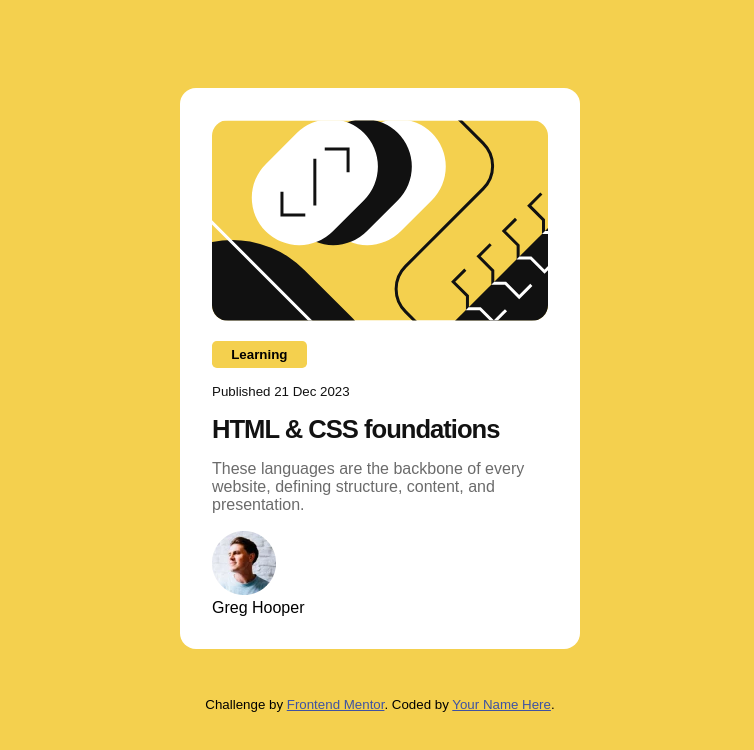
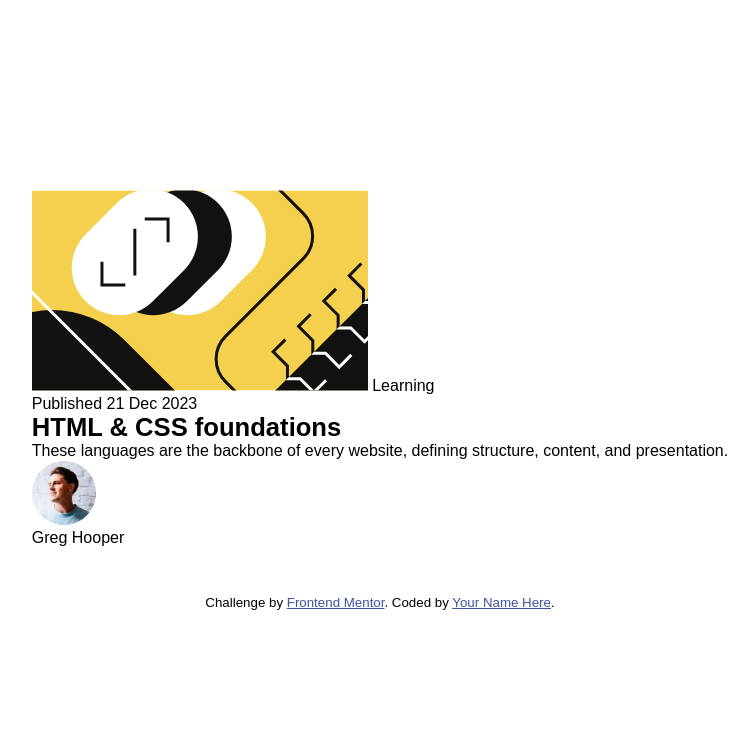
Before and after one commit to SourTik/Blog-preview-card-challenge, a plain HTML site: page index.html in a window 1280 px wide. Shown: the whole page, without its empty margins (260-1014 px from the left). Drawn offline with Linux system fonts and the light colour scheme.

Commit message:
Add global styles

```diff
--- a/style.css
+++ b/style.css
@@ -57,65 +57,24 @@ The designs were created to the following widths:
     --mobile: 23.438rem;
 }
 
-
 body {
-    font-family: 'Figtree', sans-serif;
+    font-family: "Figtree", sans-serif;
+    font-weight: var(--font-weight-normal);
     font-size: var(--text-md);
-    font-weight: var(--font-weight-normal);
-    background-color: var(--yellow);
-    height: 100vh;
     display: flex;
     flex-direction: column;
+    align-items: center;
     justify-content: center;
-    align-items: center;
+    height: 100vh;
 }
-
 
 h1 {
     font-size: var(--text-lg);
     font-weight: var(--font-weight-bold);
 }
 
-
-.card {
-    padding: 2rem;
-    max-width: 25rem;
-    background-color: var(--white);
-    border-radius: 1rem;
-}
-
-.card-image {
-    width: 100%;
-    border-radius: 1rem;
-    margin-bottom: 1rem;
-}
-
-.card-tag {
-    background-color: var(--yellow);
-    color: var();
-    font-size: var(--text-sm);
-    font-weight: var(--font-weight-bold);
-    padding: 0.4rem 1.2rem;
-    border-radius: 0.3rem;
-    display: inline-block;
-    margin-bottom: 1rem;
-}
-
-.card-date {
-    font-size: var(--text-sm);
-    margin-bottom: 1rem;
-    color: var(--gray-950);
-}
-
-.card-heading {
-    margin-bottom: 1rem;
-    letter-spacing: -1px;
-    color: var(--gray-950);
-}
-
-.card-paragraph {
-    margin-bottom: 1rem;
-    color: var(--gray-500);
+p {
+    font-size: var(--text-md);
 }
 
 
```
